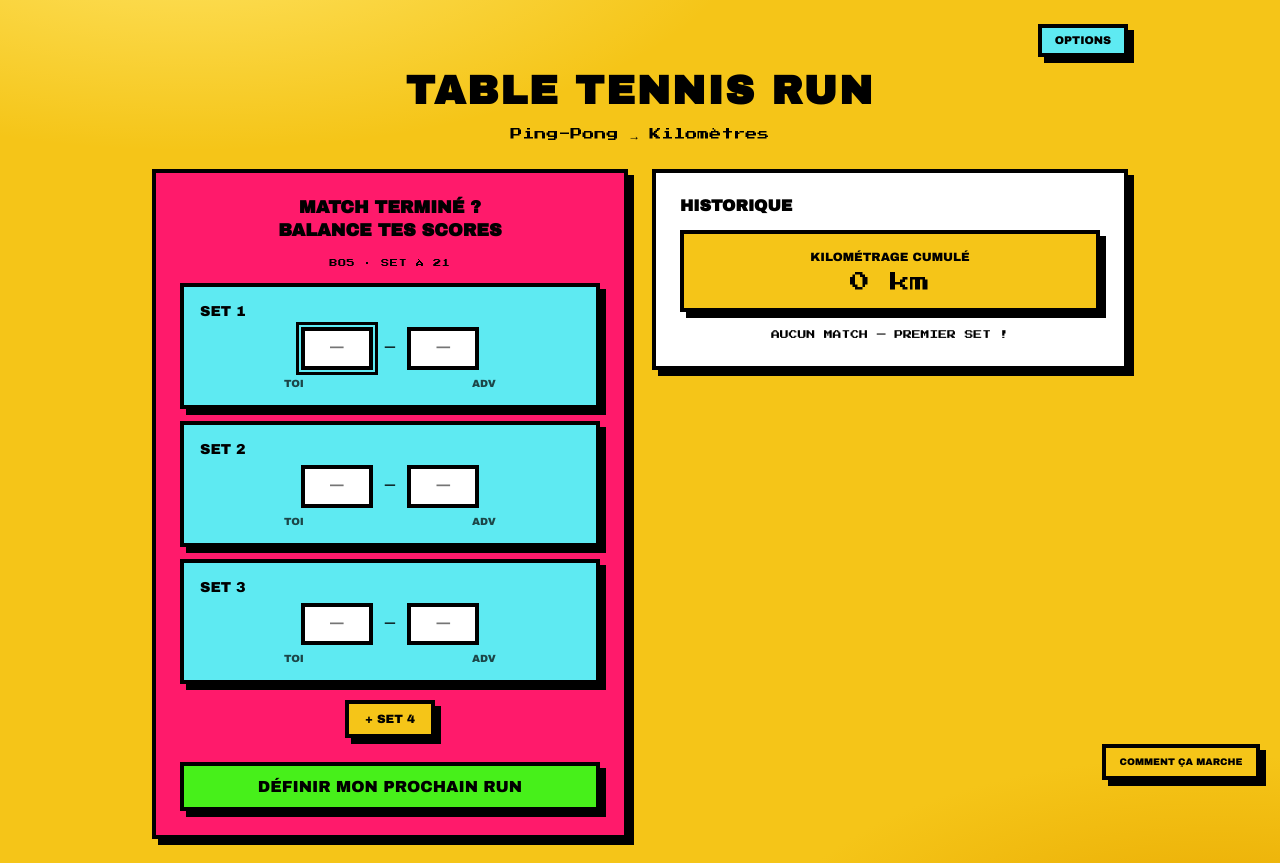
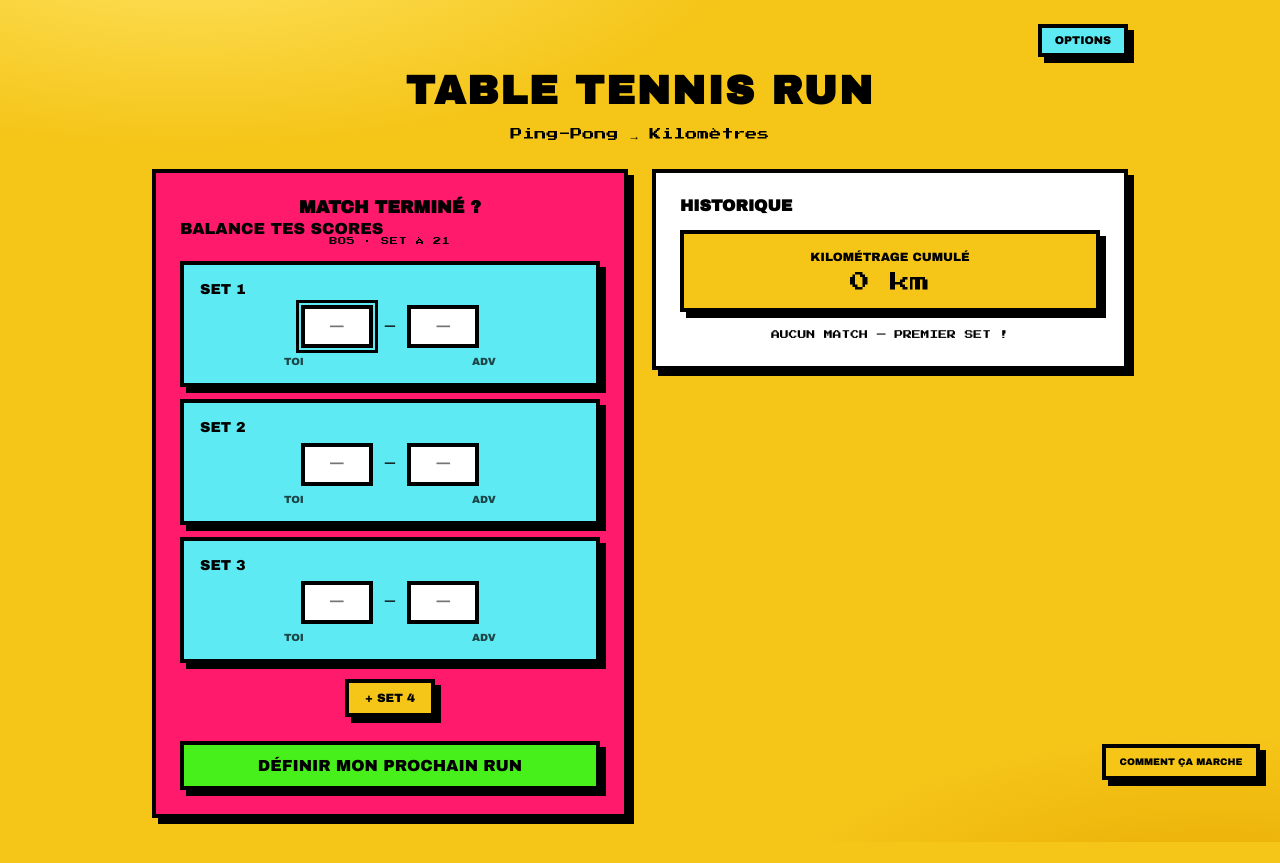
Before and after one commit to gabrielluthun/table-tennis-run, a Vue app: page / in a window 1280 px wide. After the commit the page ends 842 px from the top, so only its background shows below. Built offline with nearby package versions, Linux system fonts and the light colour scheme.

Commit message:
style: clarify score input title hierarchy

```diff
--- a/src/components/score-input/ScoreInput.vue
+++ b/src/components/score-input/ScoreInput.vue
@@ -54,8 +54,11 @@ defineExpose({ resetForm })
 
 <template>
   <form ref="formRef" class="score-input" novalidate @submit.prevent="handleSubmit">
-    <h2 class="score-input__title">MATCH TERMINÉ ?<br />BALANCE TES SCORES</h2>
-    <p class="score-input__meta">{{ rules.format }} · SET À {{ rules.minSetScore }}</p>
+    <header class="score-input__intro">
+      <h2 class="score-input__title">MATCH TERMINÉ ?</h2>
+      <p class="score-input__hook">BALANCE TES SCORES</p>
+      <p class="score-input__meta">{{ rules.format }} · SET À {{ rules.minSetScore }}</p>
+    </header>
 
     <div class="score-input__sets">
       <SetScoreRow
```
